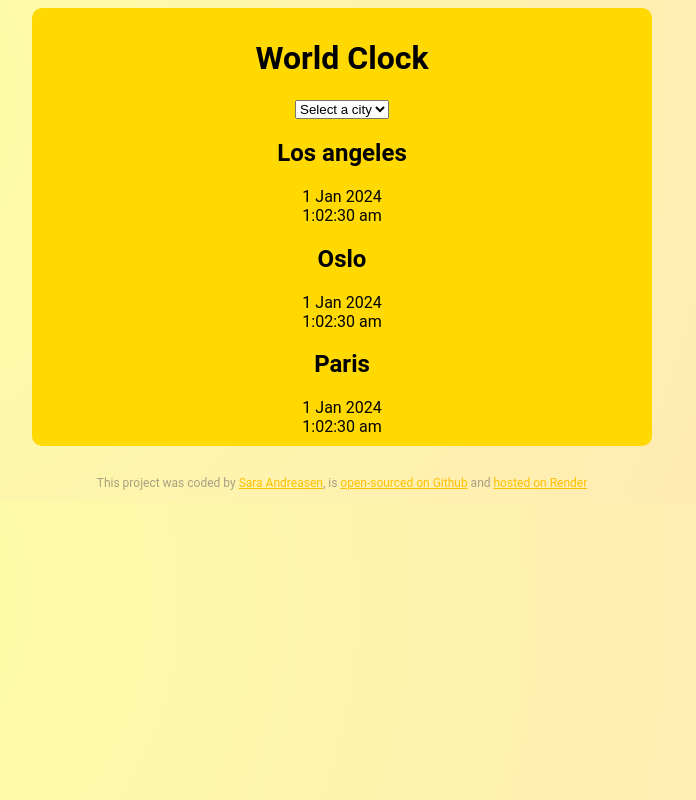
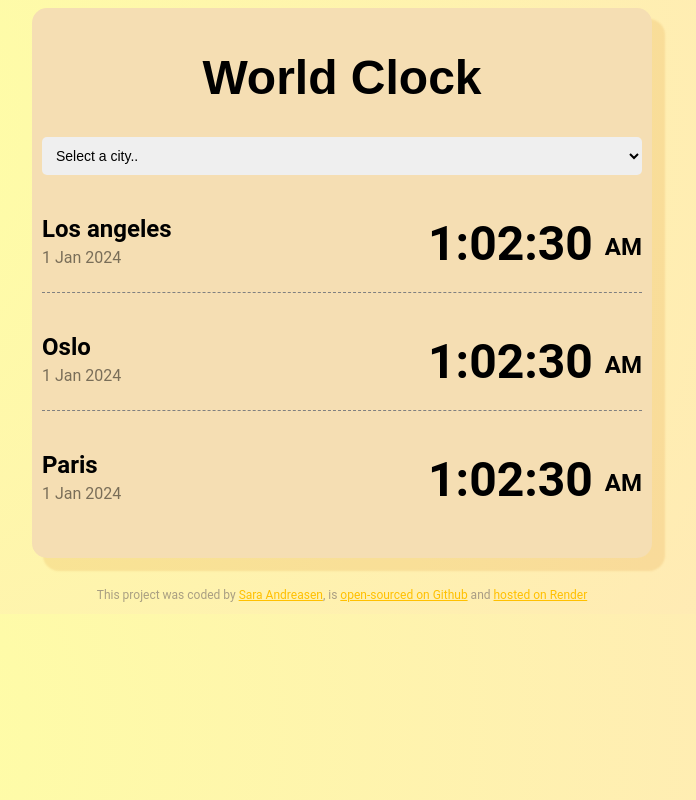
Before and after one commit to SaraAndreasen/time-zone-clock, a plain HTML site: page index.html in a window 1280 px wide. Shown: the whole page, without its empty margins (298-994 px from the left). Drawn offline with nearby package versions, Linux system fonts and the light colour scheme; a web font is replaced by a local one.

Commit message:
styling overhaul

```diff
--- a/index.html
+++ b/index.html
@@ -6,6 +6,12 @@
     <link rel="stylesheet" href="src/style.css" />
     <script src="https://cdnjs.cloudflare.com/ajax/libs/moment.js/2.30.1/moment.min.js"></script>
     <script src="https://cdnjs.cloudflare.com/ajax/libs/moment-timezone/0.5.45/moment-timezone-with-data-1970-2030.min.js"></script>
+    <link rel="preconnect" href="https://fonts.googleapis.com" />
+    <link rel="preconnect" href="https://fonts.gstatic.com" crossorigin />
+    <link
+      href="https://fonts.googleapis.com/css2?family=Bungee+Hairline&display=swap"
+      rel="stylesheet"
+    />
     <title>World Clock</title>
   </head>
   <body>
@@ -14,7 +20,7 @@
         <h1>World Clock</h1>
         <form action="">
           <select name="cities" id="cities">
-            <option value="">Select a city</option>
+            <option value="">Select a city..</option>
             <option value="paris">Paris 🇫🇷</option>
             <option value="tokyo">Tokyo 🇯🇵</option>
             <option value="sydney">Sydney 🇦🇺</option>
@@ -22,22 +28,28 @@
         </form>
 
         <div class="city">
+          <div>
             <h2>Los angeles</h2>
             <div class="date">1 Jan 2024</div>
-          <div class="time">1:02:30 am</div>
+          </div>
+          <div class="time">1:02:30 <small>AM</small></div>
         </div>
         <div class="city">
+          <div>
             <h2>Oslo</h2>
             <div class="date">1 Jan 2024</div>
-          <div class="time">1:02:30 am</div>
+          </div>
+          <div class="time">1:02:30 <small>AM</small></div>
         </div>
         <div class="city">
+          <div>
             <h2>Paris</h2>
             <div class="date">1 Jan 2024</div>
-          <div class="time">1:02:30 am</div>
+          </div>
+          <div class="time">1:02:30 <small>AM</small></div>
         </div>
       </div>
-
+    </div>
     <footer>
       <div class="footer-links">
         <p>
@@ -57,7 +69,6 @@
         </p>
       </div>
     </footer>
-    </div>
     <script src="src/main.js"></script>
   </body>
 </html>
--- a/src/style.css
+++ b/src/style.css
@@ -5,16 +5,65 @@ body {
     rgb(254, 255, 165) 0%,
     rgb(255, 232, 182) 90%
   );
-  text-align: center;
 }
 
 .clock-container {
   max-width: 600px;
-  background-color: #ffd900;
-  border-radius: 10px;
+  background-color: wheat;
+  border-radius: 15px;
   padding: 10px;
   display: block;
   margin: 0 auto;
+  font-weight: normal;
+  font-style: normal;
+  box-shadow: 12px 12px 2px 1px rgba(225, 156, 53, 0.2);
+}
+
+h1 {
+  font-family: "Bungee Hairline", sans-serif;
+  font-size: 48px;
+  text-align: center;
+}
+
+select {
+  display: block;
+  width: 100%;
+  padding: 10px;
+  font-family: sans-serif;
+  border: 0;
+  border-radius: 5px;
+  font-size: 14px;
+}
+
+.city {
+  display: flex;
+  justify-content: space-between;
+  margin: 20px 0;
+  padding: 20px 0;
+  border-bottom: 1px dashed grey;
+}
+
+.city:last-child {
+  border-bottom: none;
+}
+
+h2 {
+  margin: 0 0 5px;
+  text-align: left;
+}
+
+.date {
+  opacity: 0.5;
+  text-align: left;
+}
+.time {
+  font-size: 48px;
+  font-weight: bold;
+}
+
+.time small {
+  font-size: 24px;
+  vertical-align: middle;
 }
 
 footer {
```
Lines whose indentation alone changed are shown as unchanged.
